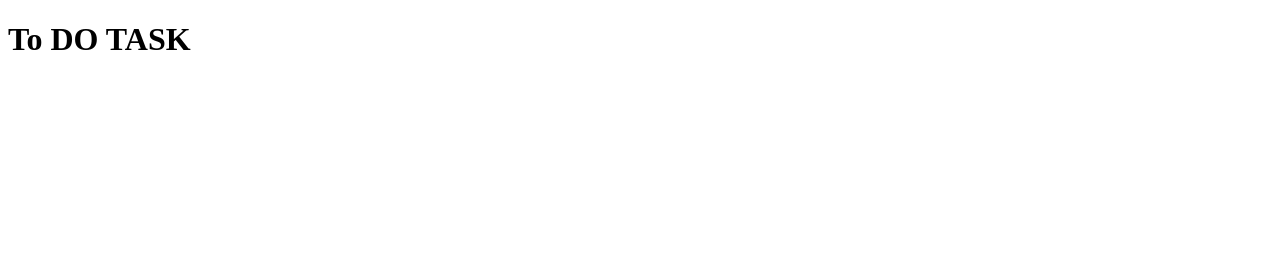
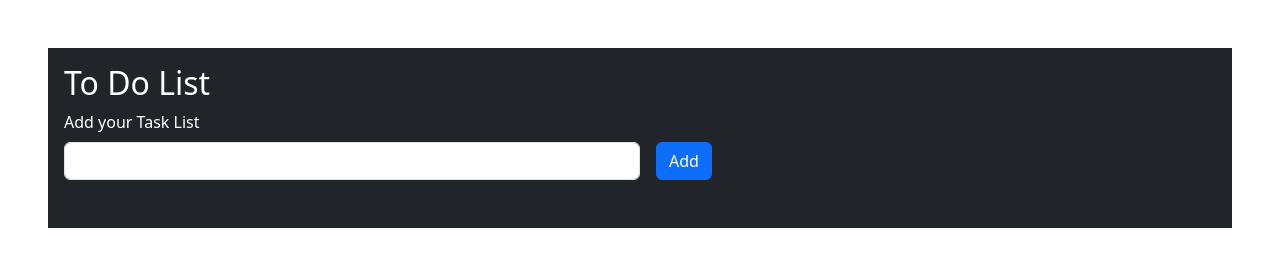
Before and after one commit to MahimaAkkina/To-do-app, a plain HTML site: page index.html in a window 1280 px wide. Drawn offline with nearby package versions, Linux system fonts and the light colour scheme.

Commit message:
Added form

```diff
--- a/index.html
+++ b/index.html
@@ -4,8 +4,17 @@
     <meta charset="UTF-8">
     <meta name="viewport" content="width=device-width, initial-scale=1.0">
     <title>To Do Task</title>
+    <link href="https://cdn.jsdelivr.net/npm/bootstrap@5.3.2/dist/css/bootstrap.min.css" rel="stylesheet">
 </head>
 <body>
-    <h1>To DO TASK</h1>
+    <div class="m-5 p-3 bg-dark text-white">
+    <h2>To Do List</h2>
+    <label for="task" class="form-label">Add your Task List</label>
+    <div class="d-flex">
+        <input type="text" class="form-control w-50" id="task">
+        <button class="btn btn-primary ms-3" onclick="taskfun()">Add</button>
+    </div>
+    <ul id="list" class="bg-dark text-white p-2 ps-2"></ul>
+  </div>
 </body>
 </html>
```
